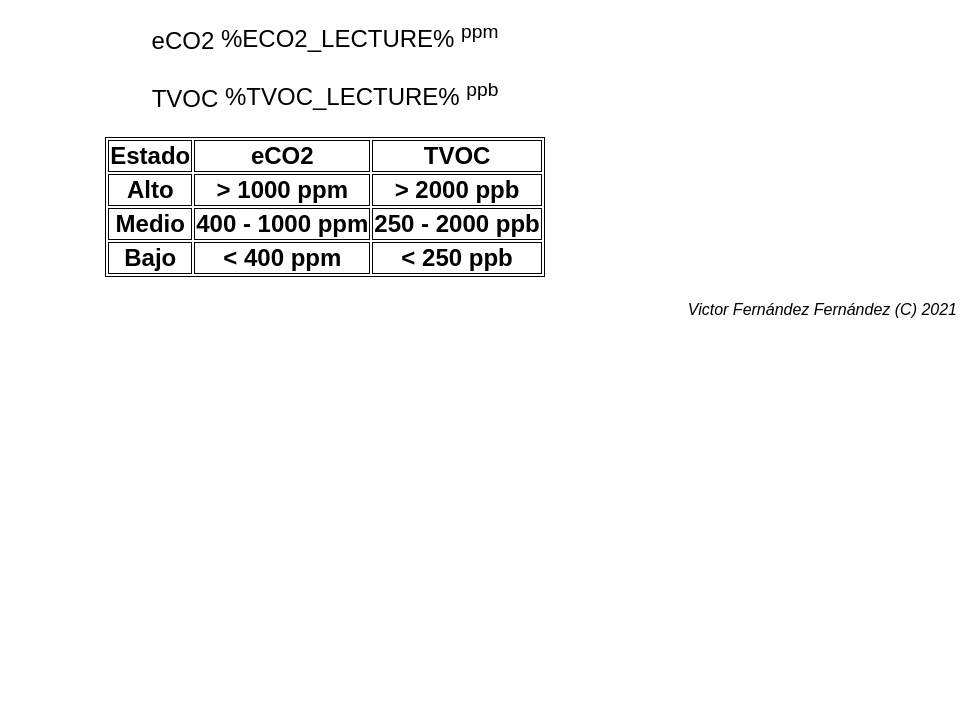
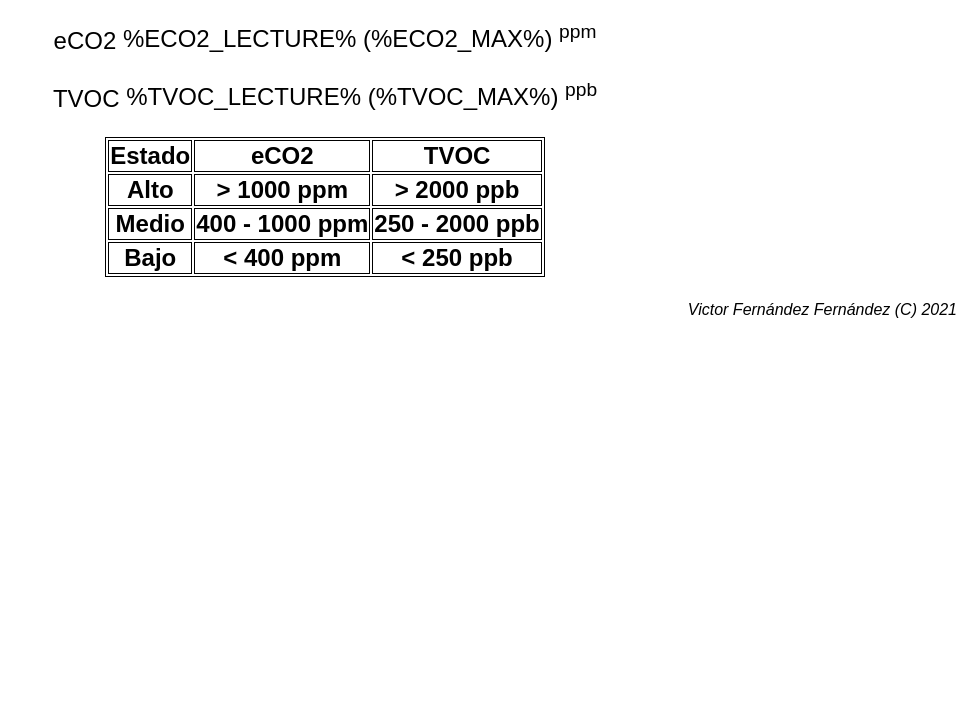
Before and after one commit to vicfer89/ESP8266-Air-Quality-Sensor, a plain HTML site: page data/index.html in a window 1280 px wide. Shown: the part 93-800 px from the top of the page, without its empty margins (315-1280 px from the left). Drawn offline with Linux system fonts and the light colour scheme; no server answers.

Commit message:
AP sin contraseña. Añadido cálculo y representación de valor máximo leido (lectura NO volátil).

```diff
--- a/data/index.html
+++ b/data/index.html
@@ -14,11 +14,13 @@
   <p>
     <span class="sensor-labels">eCO2</span>
     <span id="eco2_lecture">%ECO2_LECTURE%</span>
+	(<span id="eco2_max">%ECO2_MAX%</span>)
     <sup class="units">ppm</sup>
   </p>
   <p>
     <span class="sensor-labels">TVOC</span>
     <span id="tvoc_lecture">%TVOC_LECTURE%</span>
+	(<span id="tvoc_max">%TVOC_MAX%</span>)
     <sup class="units">ppb</sup>
   </p>
   <p>
@@ -72,5 +74,26 @@
     xhttp.send();
   }, 1000 ) ;
 
+    setInterval(function ( ) {
+    var xhttp = new XMLHttpRequest();
+    xhttp.onreadystatechange = function() {
+      if (this.readyState == 4 && this.status == 200) {
+        document.getElementById("eco2_max").innerHTML = this.responseText;
+      }
+    };
+    xhttp.open("GET", "/eco2_max", true);
+    xhttp.send();
+  }, 1000 ) ;
+
+  setInterval(function ( ) {
+    var xhttp = new XMLHttpRequest();
+    xhttp.onreadystatechange = function() {
+      if (this.readyState == 4 && this.status == 200) {
+        document.getElementById("tvoc_max").innerHTML = this.responseText;
+      }
+    };
+    xhttp.open("GET", "/tvoc_max", true);
+    xhttp.send();
+  }, 1000 ) ;
 </script>
 </html>
```
Also changed, not shown: 2 other files.
